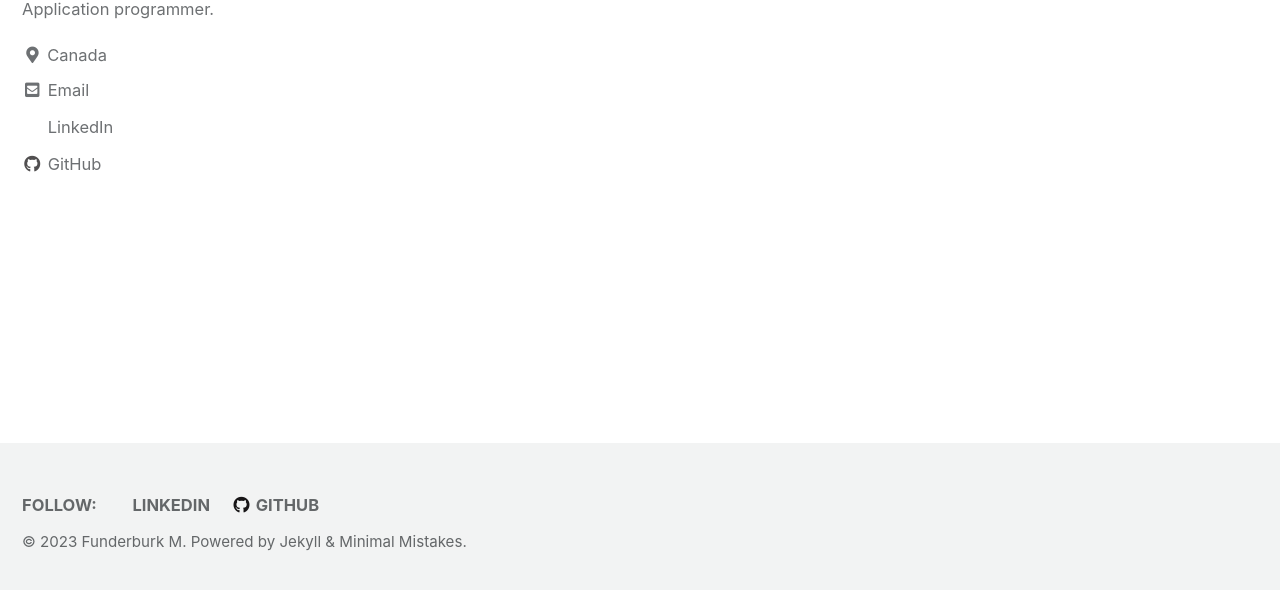
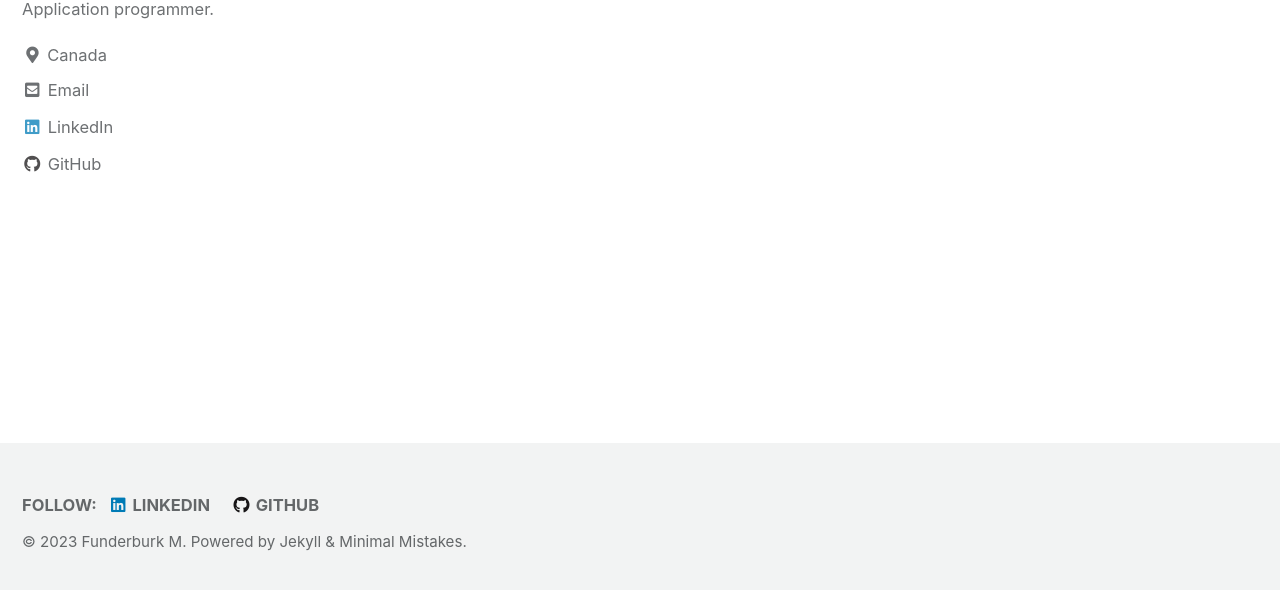
Before and after one commit to FunderburkM/FunderburkM.github.io, a Jekyll site: the page built from index.html, in a window 1280 px wide. Shown: the part 302-892 px from the top of the page. Built offline with Jekyll 4.4.1, drawn with Linux system fonts in a browser that asks for light colours; cached includes are drawn as plain includes; the list of posts is cut into pages by our own code.

Commit message:
Update _config.yml

```diff
--- a/_config.yml
+++ b/_config.yml
@@ -114,7 +114,7 @@ author:
       icon: "fas fa-fw fa-link"
       # url: "https://your-website.com"
     - label: "LinkedIn"
-      icon: "fab fa-fw fa-linkedin-square"
+      icon: "fab fa-fw fa-linkedin"
       url: "https://www.linkedin.com/in/mario-funderburk-530567a0/"
     - label: "Twitter"
       icon: "fab fa-fw fa-twitter-square"
@@ -133,7 +133,7 @@ author:
 footer:
   links:
     - label: "LinkedIn"
-      icon: "fab fa-fw fa-linkedin-square"
+      icon: "fab fa-fw fa-linkedin"
       url: "https://www.linkedin.com/in/mario-funderburk-530567a0/"
     - label: "Twitter"
       icon: "fab fa-fw fa-twitter-square"
```
